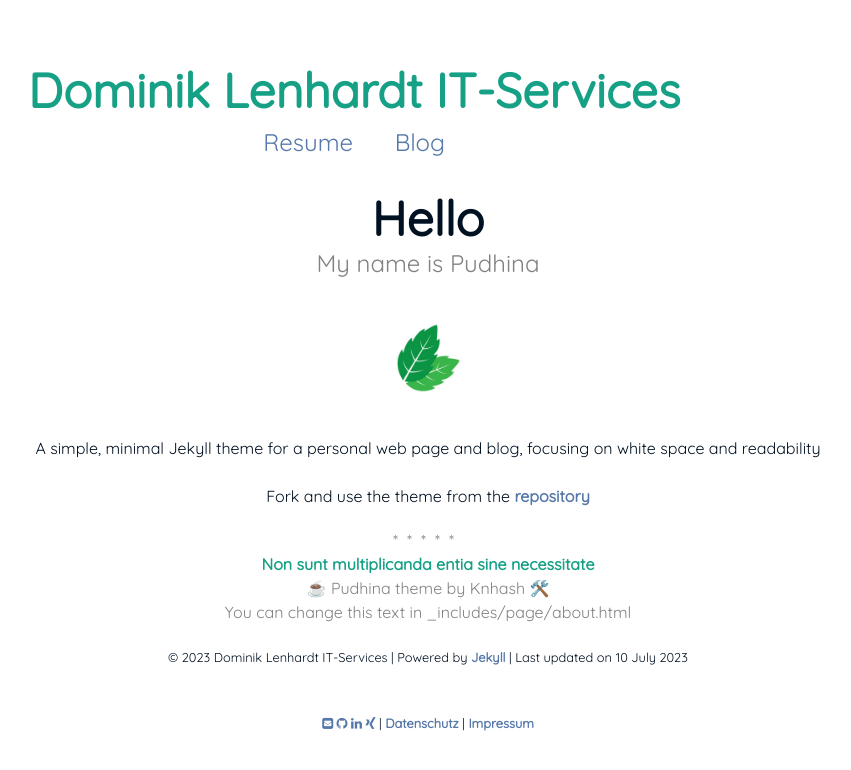
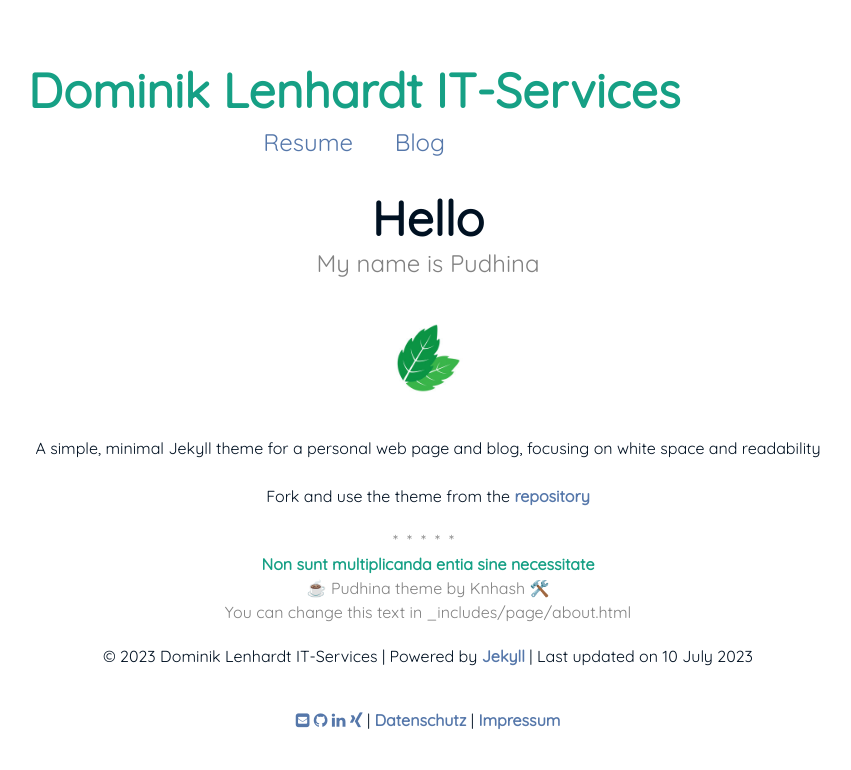
Before and after one commit to lenhardt-its/lenhardt-its.github.io, a Jekyll site: the page built from index.md, in a window 1280 px wide. Shown: the top 770 px of the page, without its empty margins (212-1063 px from the left). Built offline with Jekyll 4.4.1, drawn with Linux system fonts in a browser that asks for light colours.

Commit message:
improvements

```diff
--- a/_layouts/default.html
+++ b/_layouts/default.html
@@ -35,7 +35,7 @@
       {{ content }}
       <footer>
         <p class="footer">
-          <small> &copy; {{ site.time | date: '%Y' }} {{site.title}}
+          &copy; {{ site.time | date: '%Y' }} {{site.title}}
             | Powered by <a target="_blank" href="https://jekyllrb.com/">Jekyll</a>
             | Last updated on {{ site.time | date_to_long_string }}
             <br><br>
@@ -53,7 +53,6 @@
             {% endif %}
             | <a href="{{ '/privacy' | prepend: site.baseurl }}">Datenschutz</a>
             | <a href="{{ '/imprint' | prepend: site.baseurl }}">Impressum</a>
-          </small>
         </p>
       </footer>
     </div>
```
